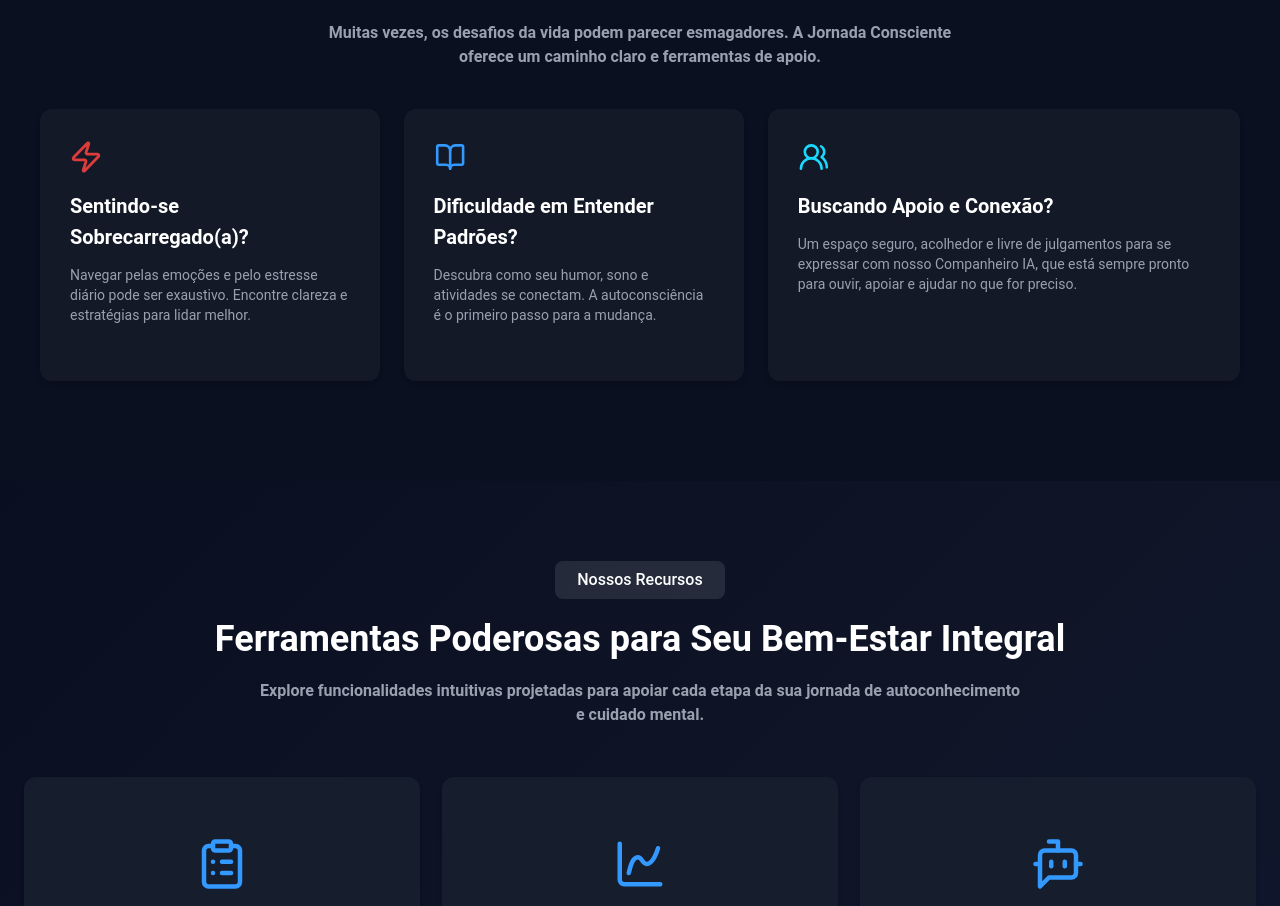
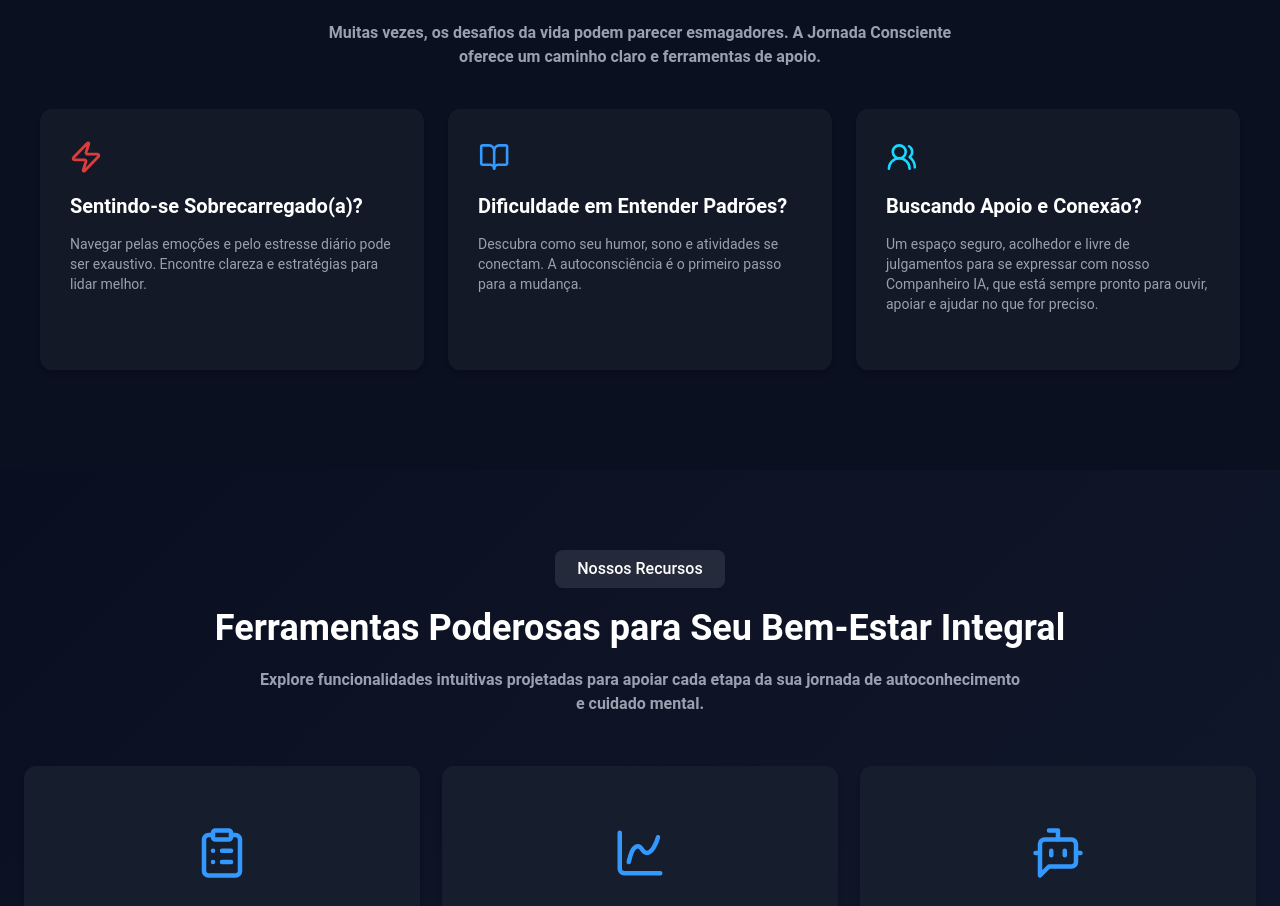
Before and after one commit to ThiagoNascBarros/mind-tracking, a React (Vite) app: page / in a window 1280 px wide. Shown: the part 795-1701 px from the top of the page. Built offline with nearby package versions, Linux system fonts and the light colour scheme.

Commit message:
fix: atualizar o layout do FeatureSection para melhorar a capacidade de resposta

```diff
--- a/src/components/FeatureSection.tsx
+++ b/src/components/FeatureSection.tsx
@@ -31,7 +31,7 @@ const FeatureSection: React.FC = () => {
         {features.map((item, idx) => (
           <div
             key={idx}
-            className="bg-[#131927] px-6 md:px-7.5 py-6 md:py-8 rounded-xl text-left shadow-md w-full md:w-auto"
+            className="bg-[#131927] px-6 md:px-7.5 py-6 md:py-8 rounded-xl text-left shadow-md w-full md:flex-1"
           >
             <div className="text-3xl mb-4 md:mb-4.5">
               {item.icon.startsWith("/") ? (
```
